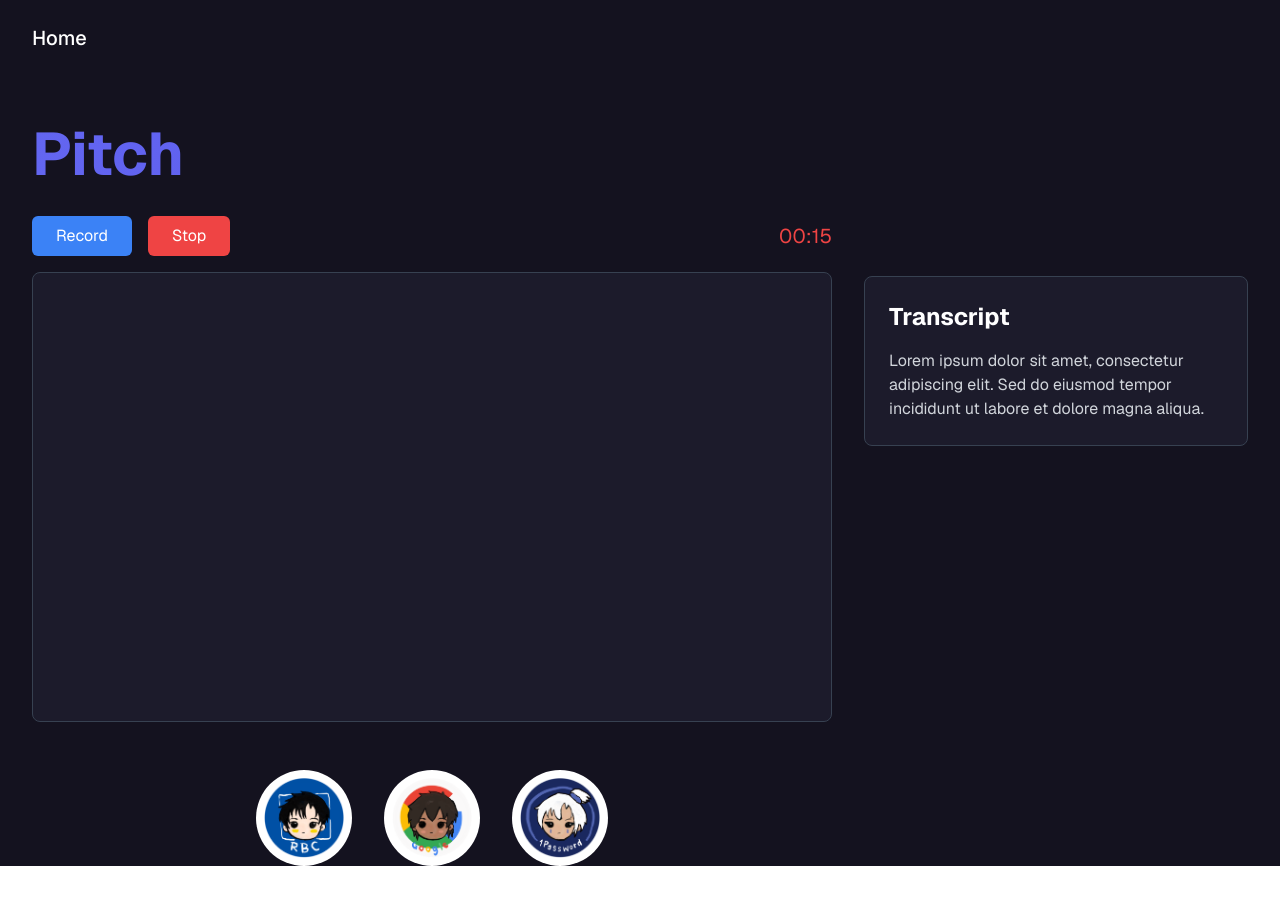
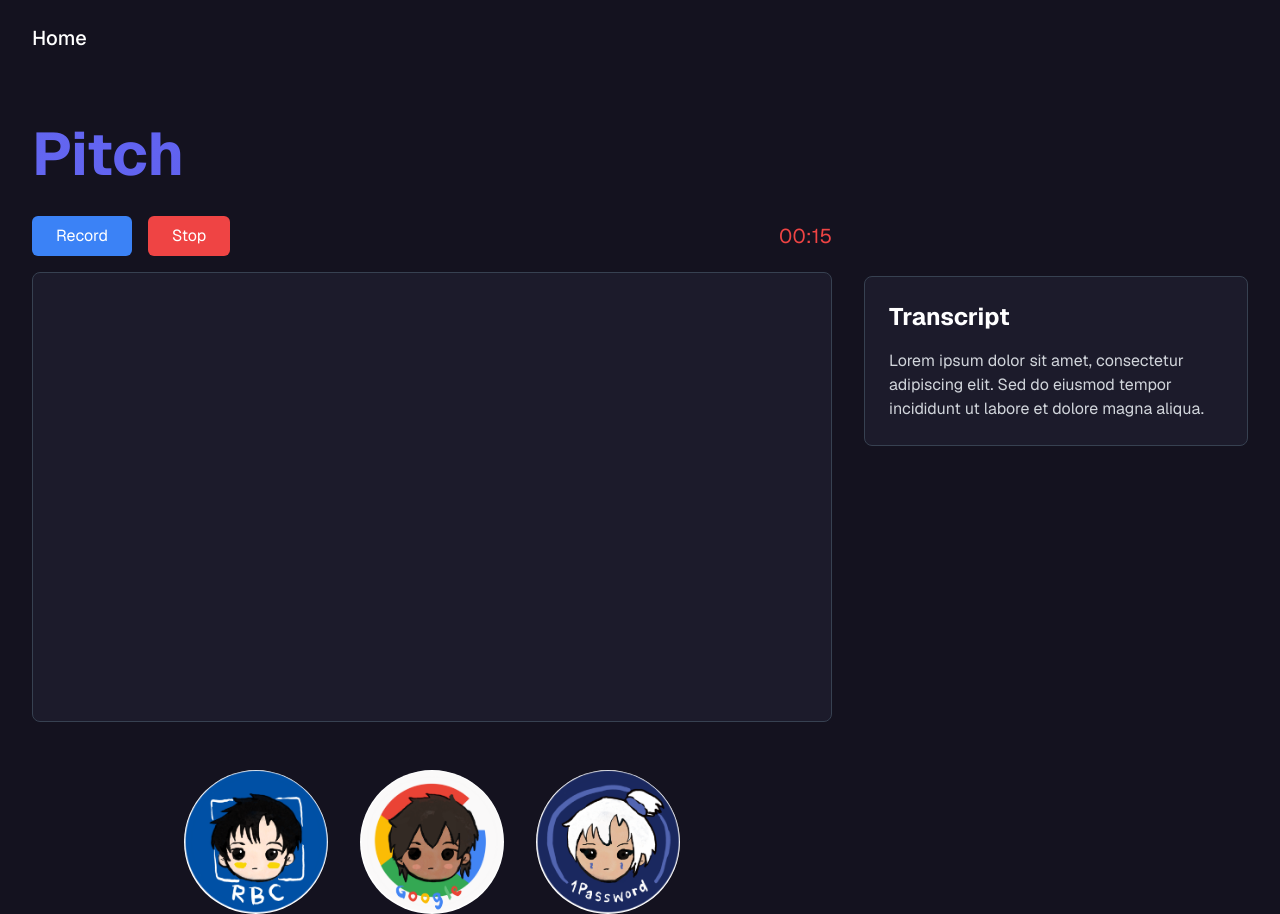
Before and after one commit to whyismynamerudy/pitch-please, a Next.js app in the folder frontend/: page /pitch-page in a window 1280 px wide. Before the commit the page ends 866 px from the top, so only its background shows below. Built offline with nearby package versions, Linux system fonts and the light colour scheme.

Commit message:
styling pitch page

```diff
--- a/frontend/app/pitch-page/page.tsx
+++ b/frontend/app/pitch-page/page.tsx
@@ -97,14 +97,14 @@ export default function PitchPage() {
               {['images/rbc.png', 'images/google.png', 'images/password.png'].map((img, index) => (
                 <div
                   key={index}
-                  className="w-24 h-24 rounded-full overflow-hidden relative hover:ring-2 hover:ring-green-500 transition-all bg-white p-2"
+                  className="w-36 h-36 rounded-full overflow-hidden relative hover:ring-2 hover:ring-green-500 transition-all bg-white p-2"
                 >
                   <Image
                     src={`/${img}`}
                     alt={img.split('/').pop()?.split('.')[0] || ''}
                     fill
                     style={{ objectFit: 'contain' }}
-                    className="p-2"
+
                   />
                 </div>
               ))}
```
